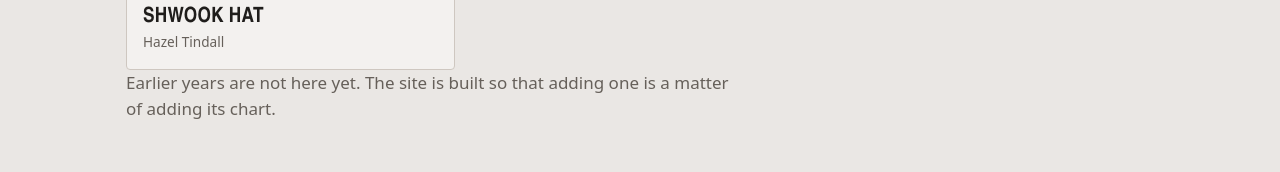
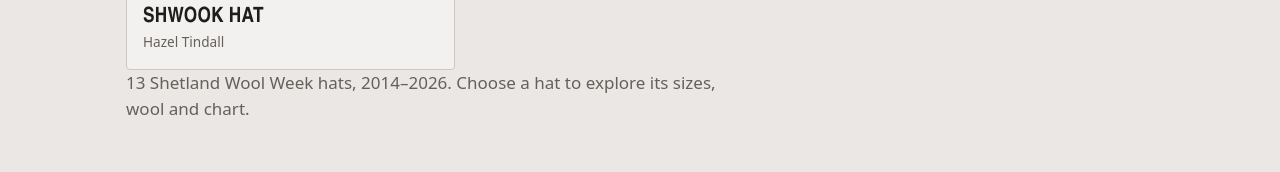
Before and after one commit to lox352/wool-week, a React (Vite) app: page /#/ in a window 1280 px wide. Shown: the part 1736-1908 px from the top of the page. Built offline with nearby package versions, Linux system fonts and the light colour scheme.

Commit message:
Replace outdated catalogue copy with actual year coverage

```diff
--- a/src/components/Home.tsx
+++ b/src/components/Home.tsx
@@ -167,8 +167,8 @@
           })}
         </ul>
         <p className="quiet">
-          Earlier years are not here yet. The site is built so that adding one
-          is a matter of adding its chart.
+          {hats.length} Shetland Wool Week hats, {Math.min(...hats.map(hat => hat.year))}–{Math.max(...hats.map(hat => hat.year))}.
+          Choose a hat to explore its sizes, wool and chart.
         </p>
       </section>
 
```
